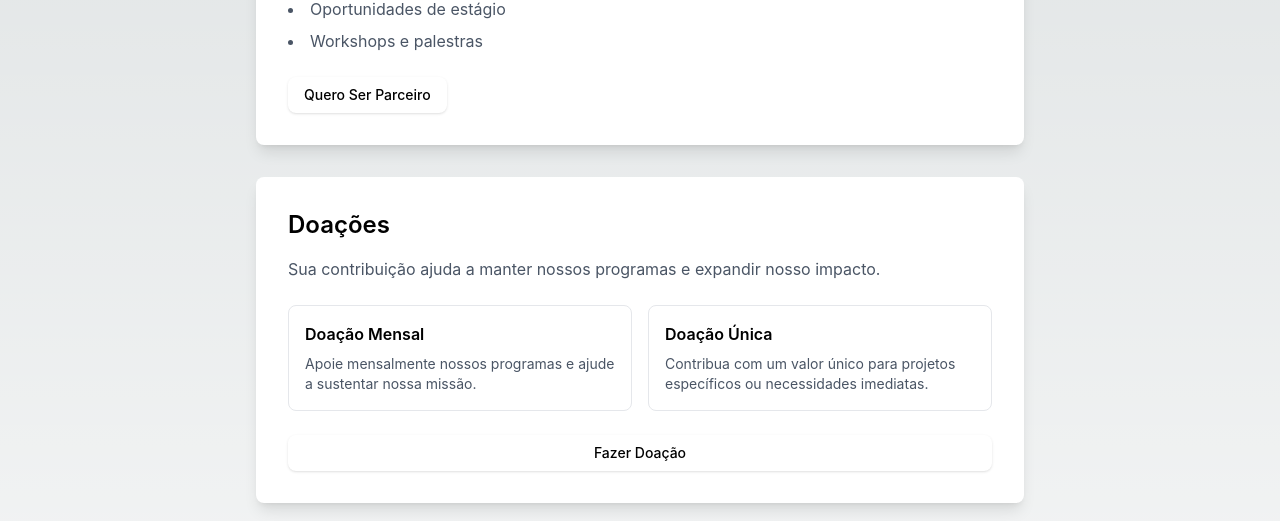
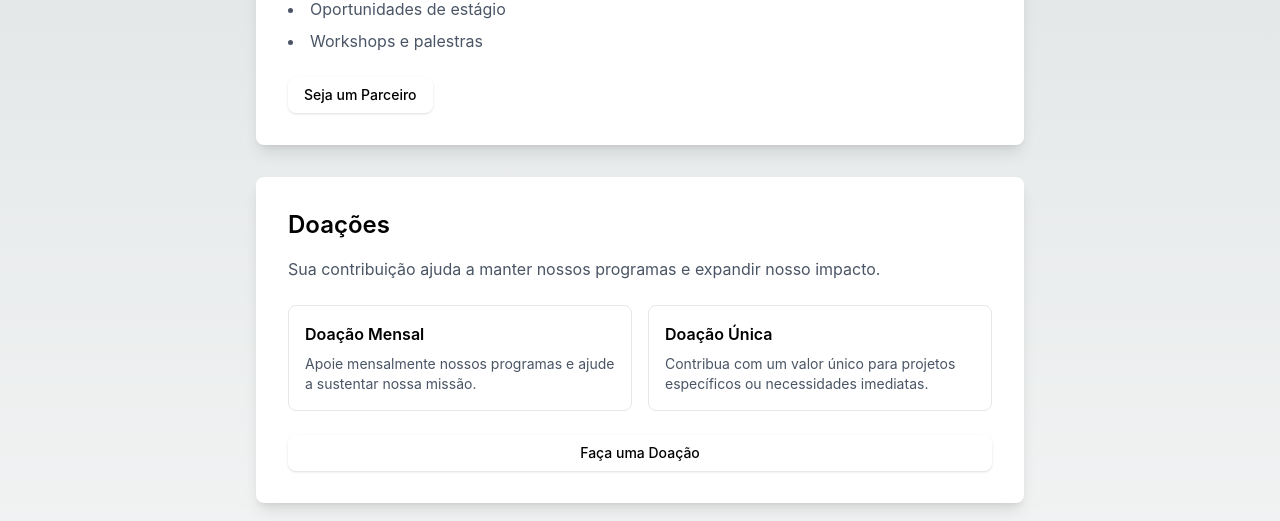
Before and after one commit to ryramzy/techmissionriobuild, a Next.js app: page /get-involved in a window 1280 px wide. Shown: the part 648-1169 px from the top of the page. Built offline with nearby package versions, Linux system fonts and the light colour scheme.

Commit message:
fix: resolve Button component issues - Fix import order in about page - Update Button usage in get-involved page - Replace href with Link wrapper - Fix variant prop usage

```diff
--- a/app/about/page.tsx
+++ b/app/about/page.tsx
@@ -1,6 +1,6 @@
 import { Metadata } from "next"
+import Link from "next/link"
 import { Button } from "components/Button/Button"
-import Link from "next/link"
 
 export const metadata: Metadata = {
   title: "Sobre Nós | TechMission Rio",
--- a/app/get-involved/page.tsx
+++ b/app/get-involved/page.tsx
@@ -1,4 +1,5 @@
 import { Metadata } from "next"
+import Link from "next/link"
 import { Button } from "components/Button/Button"
 
 export const metadata: Metadata = {
@@ -18,9 +19,11 @@ export default function GetInvolvedPage() {
             <p className="mb-6 text-gray-600 dark:text-gray-300">
               Seja um mentor, tutor ou instrutor. Compartilhe seu conhecimento e faça a diferença na vida de jovens.
             </p>
-            <Button href="/contact" intent="secondary">
-              Quero Ser Voluntário
-            </Button>
+            <Link href="/contact">
+              <Button variant="secondary">
+                Quero Ser Voluntário
+              </Button>
+            </Link>
           </div>
 
           <div className="rounded-lg bg-white p-8 shadow-lg dark:bg-gray-800">
@@ -34,9 +37,11 @@ export default function GetInvolvedPage() {
               <li>Oportunidades de estágio</li>
               <li>Workshops e palestras</li>
             </ul>
-            <Button href="/contact" intent="secondary">
-              Quero Ser Parceiro
-            </Button>
+            <Link href="/contact">
+              <Button variant="secondary">
+                Seja um Parceiro
+              </Button>
+            </Link>
           </div>
 
           <div className="rounded-lg bg-white p-8 shadow-lg dark:bg-gray-800">
@@ -58,9 +63,11 @@ export default function GetInvolvedPage() {
                 </p>
               </div>
             </div>
-            <Button href="/donate" className="w-full">
-              Fazer Doação
-            </Button>
+            <Link href="/donate">
+              <Button variant="primary" className="w-full">
+                Faça uma Doação
+              </Button>
+            </Link>
           </div>
         </div>
       </div>
```
